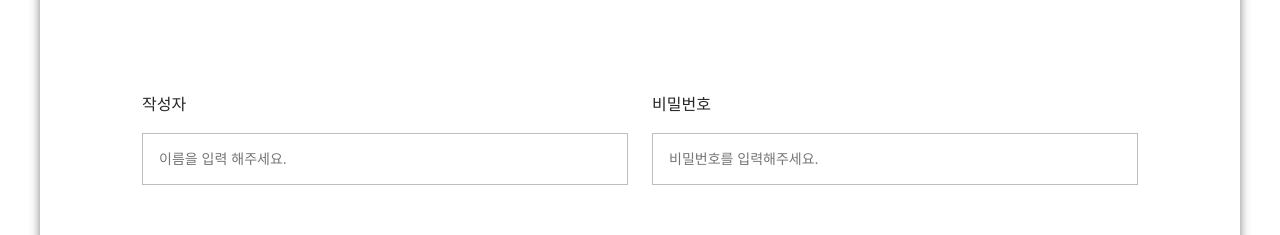
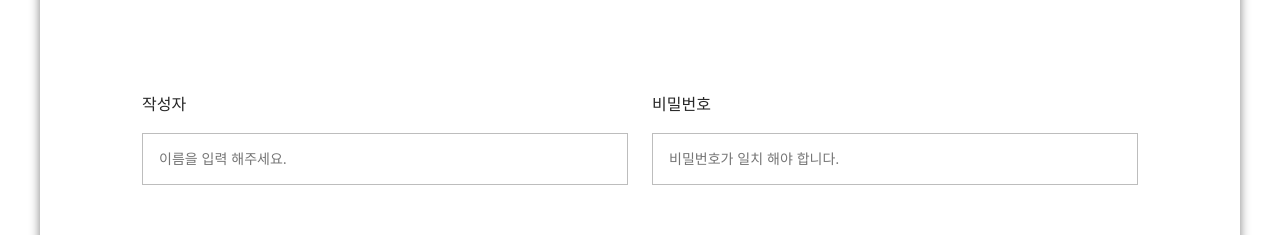
Before and after one commit to minjee412/1st_Project_FreeBoard, a Next.js app: page /boards/1/edit in a window 1280 px wide. Shown: the part 1005-1240 px from the top of the page. Built offline with nearby package versions, Linux system fonts and the light colour scheme; no server answers.

Commit message:
2021 09 23

```diff
--- a/pages/_app.js
+++ b/pages/_app.js
@@ -1,8 +1,7 @@
 import {ApolloClient, ApolloProvider, InMemoryCache} from '@apollo/client'
 import '../styles/globals.css'
 import 'antd/dist/antd.css'
-import "slick-carousel/slick/slick.css";
-import "slick-carousel/slick/slick-theme.css";
+
 
 import List from '../src/components/commons'
 
--- a/src/components/commons/layout/Banner/Banner.presenter.tsx
+++ b/src/components/commons/layout/Banner/Banner.presenter.tsx
@@ -1,6 +1,8 @@
 import {Banner} from './Banner.styles';
 import React from "react";
 import Slider from "react-slick";
+import "slick-carousel/slick/slick.css";
+import "slick-carousel/slick/slick-theme.css";
 import {CarouselWrapper, CarouselPicture} from './Banner.styles'
 
 
--- a/src/components/units/board/write/BoardWrite.presenter.tsx
+++ b/src/components/units/board/write/BoardWrite.presenter.tsx
@@ -4,7 +4,7 @@ import { Title, Wrapper, Writer_Wrapper, Input_Wrapper, Label, Writer, Password,
         SubmitButton, Error
 } from './BoardWrite.styles';
 
-import {Modal} from 'antd'
+import { Modal} from 'antd';
 import DaumPostcode from 'react-daum-postcode';
 
 
@@ -38,7 +38,7 @@ export default function BoardWriteUI(props){
                         <Label>비밀번호</Label>
                         <Password
                             type="password"
-                            placeholder="비밀번호를 입력해주세요."
+                            placeholder={props.isEdit ? "비밀번호가 일치 해야 합니다." : "비밀번호를 입력해주세요."}
                             onChange = {props.onChangePassword}
                         />
                         <Error>{props.error_password}</Error>
@@ -61,7 +61,7 @@ export default function BoardWriteUI(props){
                     <Contents
                         placeholder="내용을 작성해주세요."
                         onChange = {props.onChangeContents}
-
+                        defaultValue={props.data?.fetchBoard.contents}
                     />
                     <Error>{props.error_contents}</Error>
                 </Input_Wrapper>
@@ -128,18 +128,21 @@ export default function BoardWriteUI(props){
 
                 <Button_Wrapper>
                     {!props.isEdit &&(
+                    <>
                         <SubmitButton
                             onClick={props.onClickSubmit}
                             isActive={props.isActive}
                             disabled={!props.isActive}>
                                 등록하기
                         </SubmitButton>
+                    </>
                     )}
                     {/* isActive와 disabled는 임의로 만든 함수(기능) */}
                     {/* isActive 가 true일때는 disabled가 비활성화 되고, isActive가 false일때는 disabled가 활성화 되어야 되기 때문에 조건을 반대로 줘야 한다. */}
 
                     {props.isEdit && (
-                    <SubmitButton onClick={props.onClickUpdate} isActive={true}>수정하기</SubmitButton>)}
+                    <SubmitButton onClick={props.onClickUpdate} isActive={true}>수정하기
+                    </SubmitButton>)}
                 </Button_Wrapper>
             </Wrapper>
         </>
```
Lines whose indentation alone changed are shown as unchanged.
